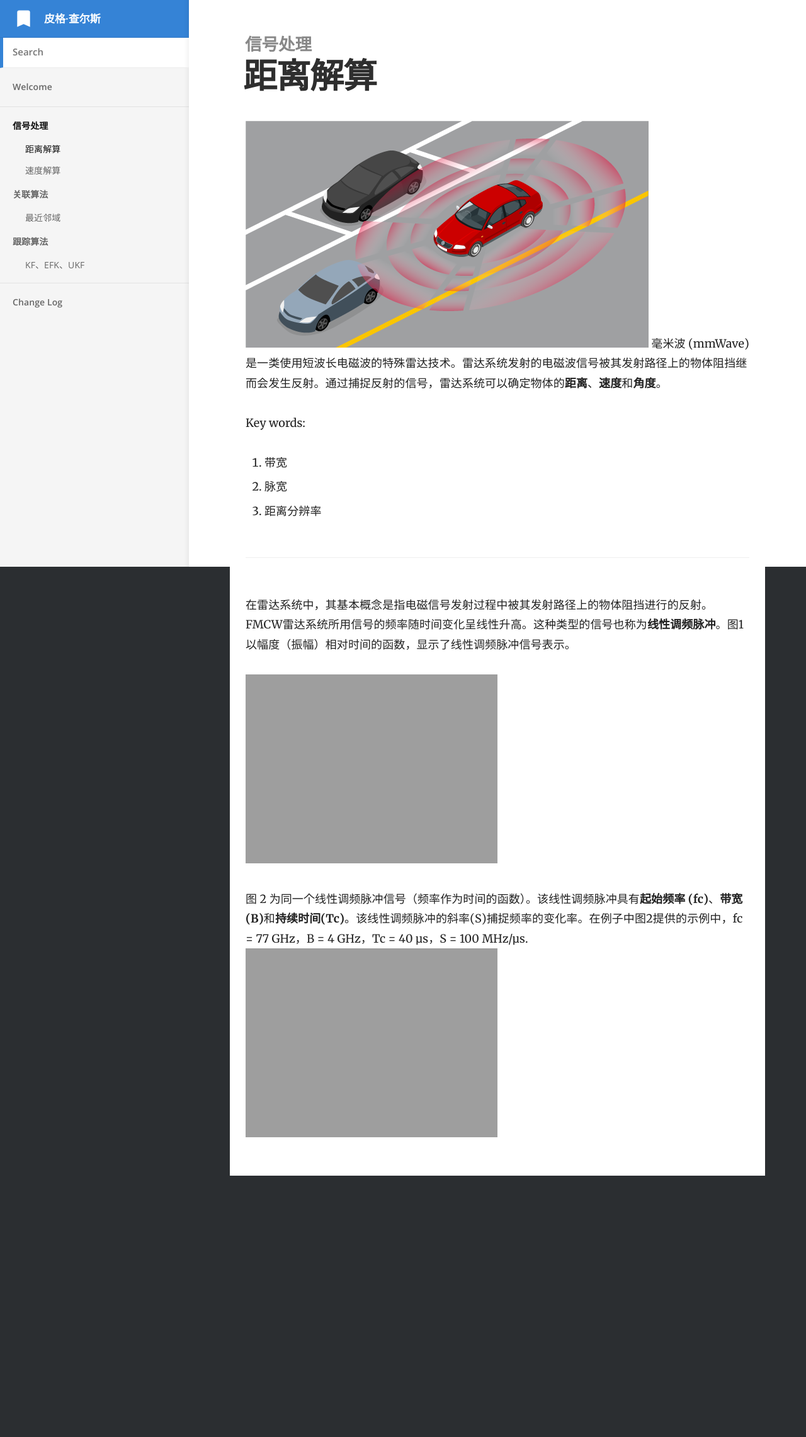
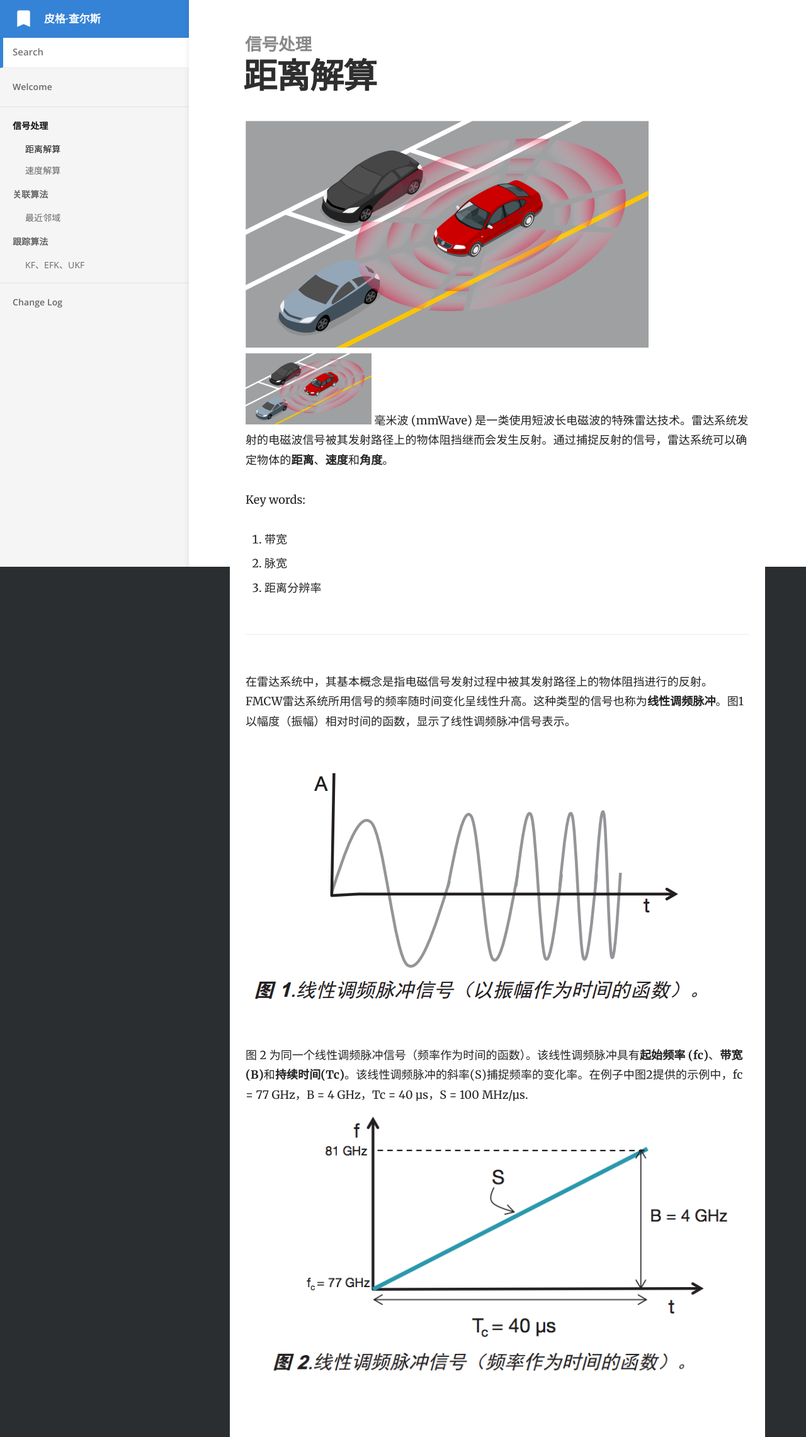
Before and after one commit to hcheng1005/hcheng1005.github.io, a Jekyll site: the page built from _docs/signal_process/01range.md, in a window 1280 px wide. Shown: the whole page at 63% size. Built offline with Jekyll 4.4.1, drawn with Linux system fonts in a browser that asks for light colours; before the commit the page ends 1867 px from its top, so only the background shows below that.

Commit message:
Update 01range.md

```diff
--- a/_docs/signal_process/01range.md
+++ b/_docs/signal_process/01range.md
@@ -4,6 +4,7 @@ category: 信号处理
 order: 1
 ---
 ![1](/images/bg1.png)
+<img src="{{site.url}}/images/bg1.png" width="200" height="100"/>
 毫米波 (mmWave) 是一类使用短波长电磁波的特殊雷达技术。雷达系统发射的电磁波信号被其发射路径上的物体阻挡继而会发生反射。通过捕捉反射的信号，雷达系统可以确定物体的**距离**、**速度**和**角度**。
 
 Key words:
@@ -16,7 +17,7 @@ Key words:
 
 在雷达系统中，其基本概念是指电磁信号发射过程中被其发射路径上的物体阻挡进行的反射。FMCW雷达系统所用信号的频率随时间变化呈线性升高。这种类型的信号也称为**线性调频脉冲**。图1以幅度（振幅）相对时间的函数，显示了线性调频脉冲信号表示。
 
-![2](/images/range-01.png width="600"  height="300")
+![2](/images/range-01.png)
 
 图 2 为同一个线性调频脉冲信号（频率作为时间的函数）。该线性调频脉冲具有**起始频率 (fc)**、**带宽(B)**和**持续时间(Tc)**。该线性调频脉冲的斜率(S)捕捉频率的变化率。在例子中图2提供的示例中，fc = 77 GHz，B = 4 GHz，Tc = 40 µs，S = 100 MHz/µs.
-![3](/images/range-02.png width="600"  height="300")
+![3](/images/range-02.png)
```
